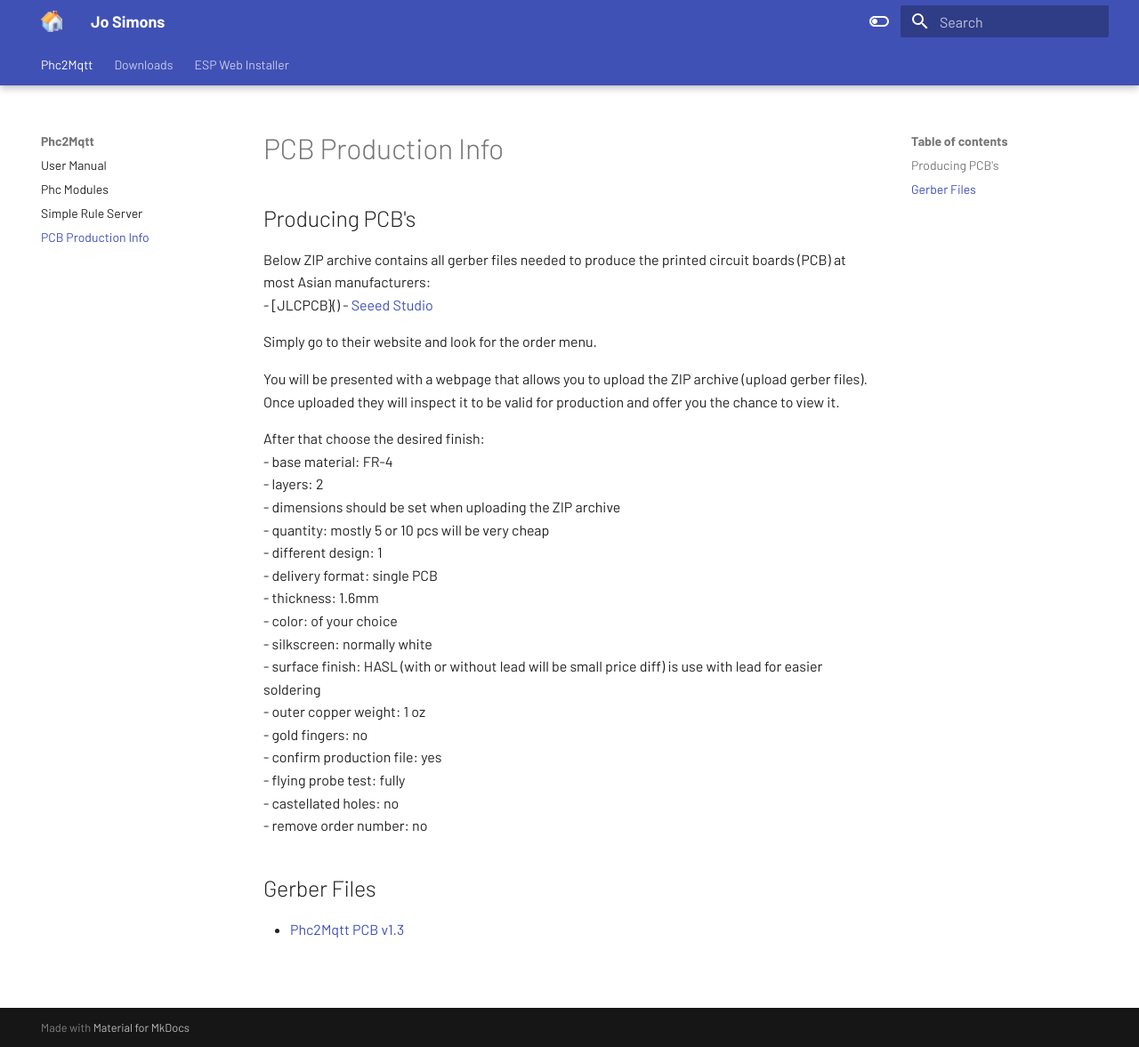
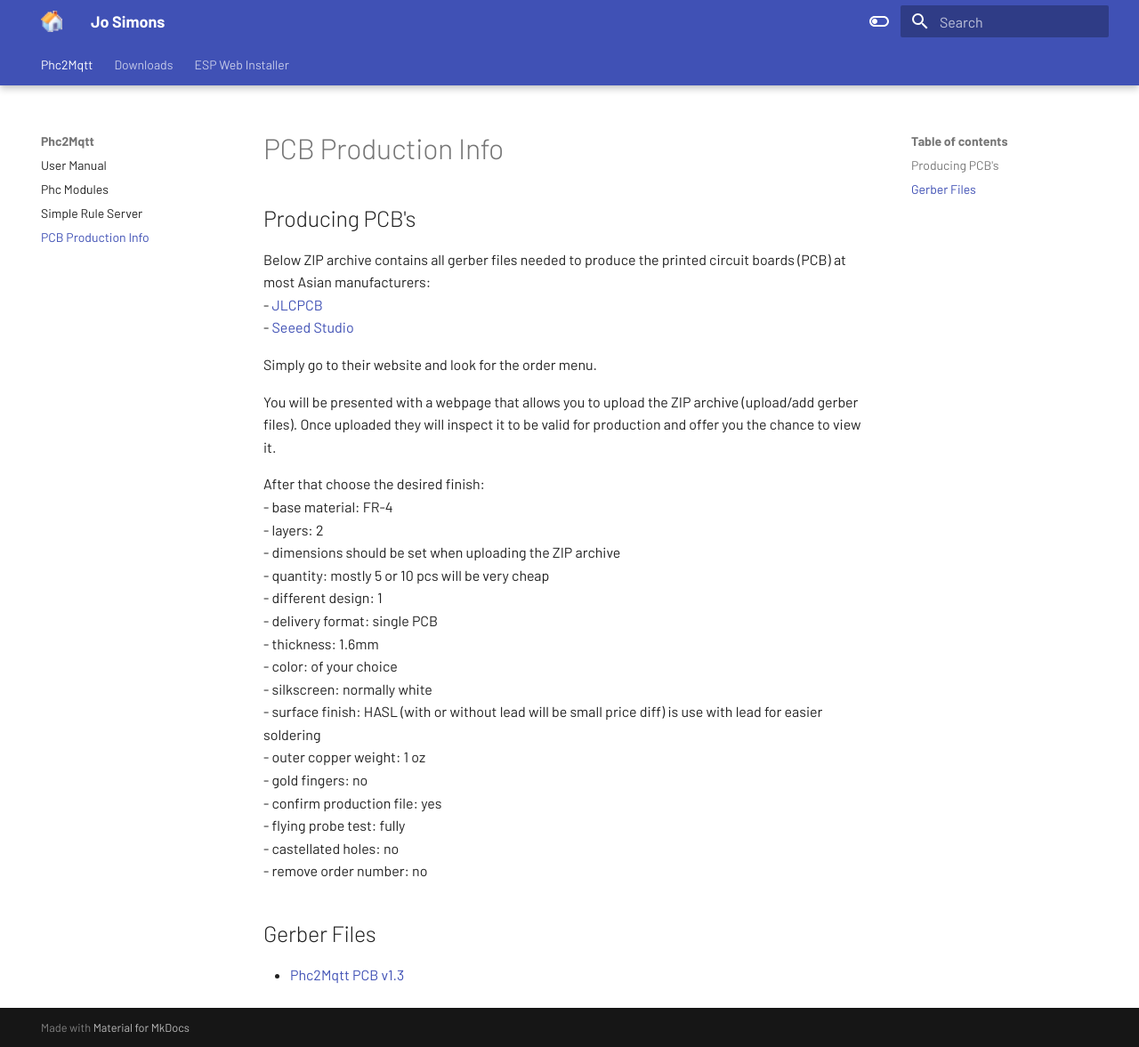
Before and after one commit to sim0njo/docu, an MkDocs documentation site: the page built from docs/P2mGerbers.md, in a window 1280 px wide and 1177 px high. Shown: the whole window at 89% size. Built offline with MkDocs 1.6.1 and Material for MkDocs 9.7.7, drawn with Linux system fonts in a browser that asks for light colours.

Commit message:
Add PCB production info

```diff
--- a/docs/P2mGerbers.md
+++ b/docs/P2mGerbers.md
@@ -4,12 +4,12 @@ description: P2M Gerbers
 
 ##Producing PCB's
 Below ZIP archive contains all gerber files needed to produce the printed circuit boards (PCB) at most Asian manufacturers:
-- [JLCPCB}()
-- [Seeed Studio]()
+- [JLCPCB](https://jlcpcb.com/)
+- [Seeed Studio](https://www.seeedstudio.com/fusion_pcb.html)
 
 Simply go to their website and look for the order menu.
 
-You will be presented with a webpage that allows you to upload the ZIP archive (upload gerber files).
+You will be presented with a webpage that allows you to upload the ZIP archive (upload/add gerber files).
 Once uploaded they will inspect it to be valid for production and offer you the chance to view it.
 
 After that choose the desired finish:
```
